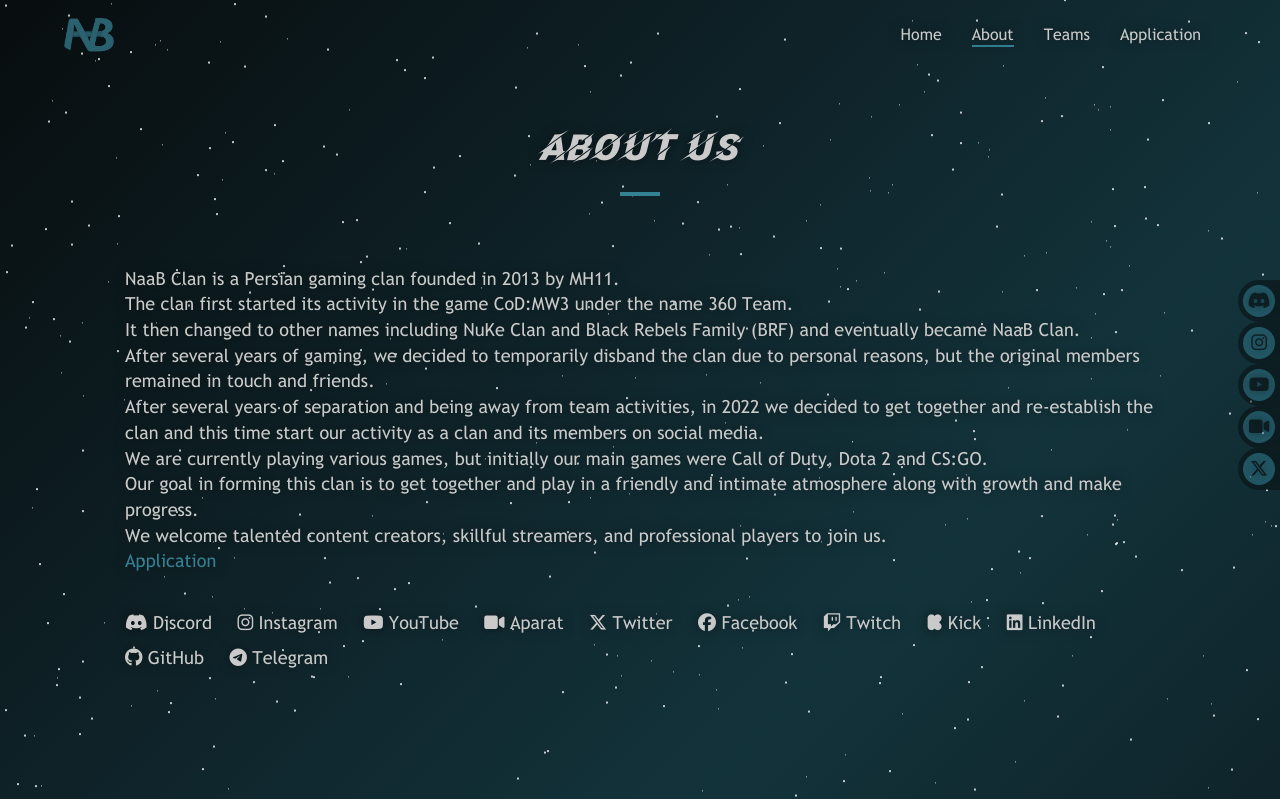
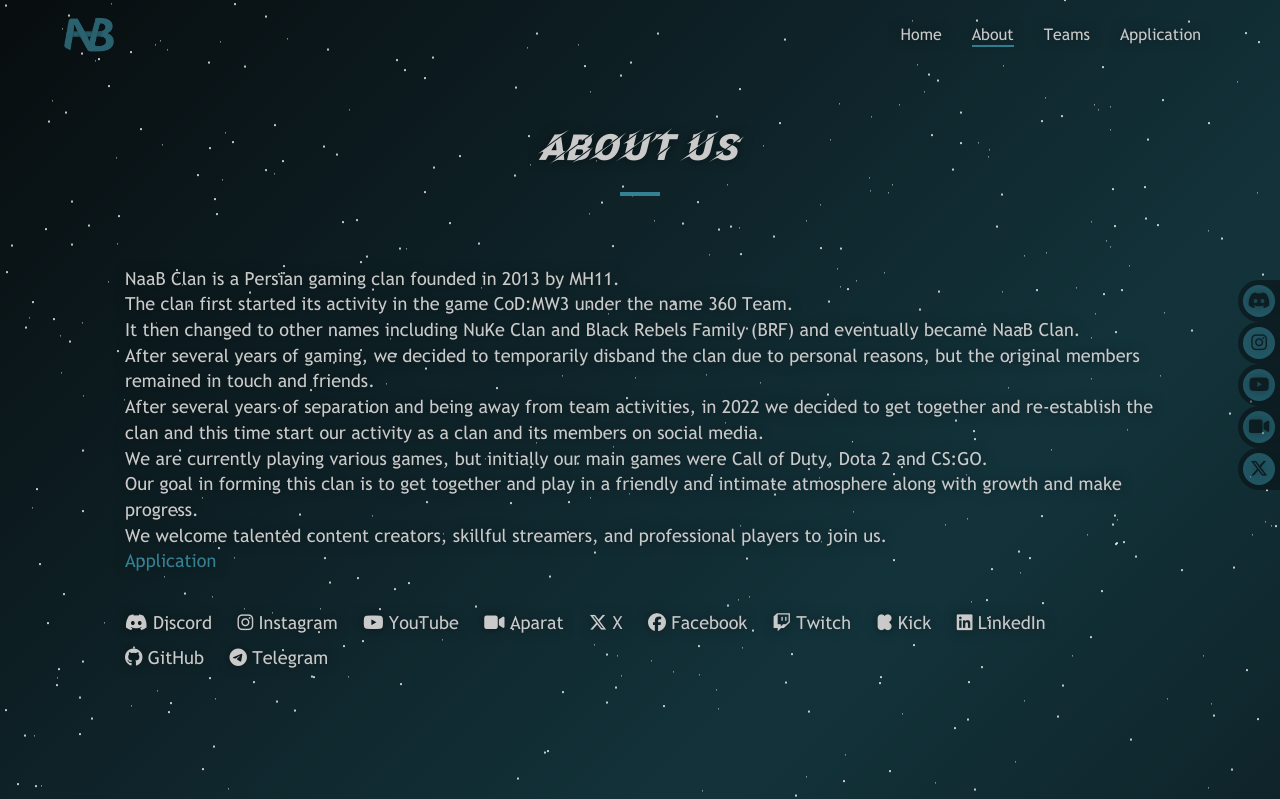
Before and after one commit to whoismh11/naabclan-template, a plain HTML site: page about/index.html in a window 1280 px wide. Shown: the top 799 px of the page. Drawn offline with Linux system fonts and the light colour scheme.

Commit message:
Changed "Twitter" to "X"

```diff
--- a/about/index.html
+++ b/about/index.html
@@ -66,7 +66,7 @@
 			<a href="https://instagram.com/naabclan" target="_blank"><i class="fa-brands fa-instagram"></i>Instagram</a>
 			<a href="https://youtube.com/@naabclan" target="_blank"><i class="fa-brands fa-youtube"></i>YouTube</a>
 			<a href="https://aparat.com/naabclan" target="_blank"><i class="fa-solid fa-video"></i>Aparat</a>
-			<a href="https://twitter.com/naabclan" target="_blank"><i class="fa-brands fa-x-twitter"></i>Twitter</a>
+			<a href="https://x.com/naabclan" target="_blank"><i class="fa-brands fa-x-twitter"></i>X</a>
 		</div>
 
 		<!-- Nav -->
@@ -129,7 +129,7 @@
 								<a href="https://instagram.com/naabclan" target="_blank"><span><i class="fa-brands fa-instagram"></i> Instagram</span></a>
 								<a href="https://youtube.com/@naabclan" target="_blank"><span><i class="fa-brands fa-youtube"></i> YouTube</span></a>
 								<a href="https://aparat.com/naabclan" target="_blank"><span><i class="fa-solid fa-video"></i> Aparat</span></a>
-								<a href="https://twitter.com/naabclan" target="_blank"><span><i class="fa-brands fa-x-twitter"></i> Twitter</span></a>
+								<a href="https://x.com/naabclan" target="_blank"><span><i class="fa-brands fa-x-twitter"></i> X</span></a>
 								<a href="https://facebook.com/naabclan" target="_blank"><span><i class="fa-brands fa-facebook"></i> Facebook</span></a>
 								<a href="https://twitch.tv/naabclan" target="_blank"><span><i class="fa-brands fa-twitch"></i> Twitch</span></a>
 								<a href="https://kick.com/naabclan" target="_blank"><span><i class="fa-brands fa-kickstarter-k"></i> Kick</span></a>
@@ -166,7 +166,7 @@
 							<li><a href="https://instagram.com/naabclan" target="_blank" title="Instagram"><i class="fa-brands fa-instagram fa-lg"></i></a></li>
 							<li><a href="https://youtube.com/@naabclan" target="_blank" title="YouTube"><i class="fa-brands fa-youtube fa-lg"></i></a></li>
 							<li><a href="https://aparat.com/naabclan" target="_blank" title="Aparat"><i class="fa-solid fa-video fa-lg"></i></a></li>
-							<li><a href="https://twitter.com/naabclan" target="_blank" title="Twitter"><i class="fa-brands fa-x-twitter fa-lg"></i></a></li>
+							<li><a href="https://x.com/naabclan" target="_blank" title="X"><i class="fa-brands fa-x-twitter fa-lg"></i></a></li>
 						</ul>
 						<!-- /Footer Follow -->
 
```
Also changed, not shown: aligator/index.html (+2 -2 lines), apply/index.html (+2 -2 lines), entity/index.html (+2 -2 lines), farjam/index.html (+2 -2 lines), general/index.html (+2 -2 lines), index.html (+2 -2 lines), jimmy/index.html (+2 -2 lines), kingzzariar/index.html (+2 -2 lines), mh11/index.html (+2 -2 lines), mohsen81/index.html (+2 -2 lines), revolver/index.html (+2 -2 lines), sepehrgp/index.html (+2 -2 lines), teams/index.html (+2 -2 lines), thewizard/index.html (+2 -2 lines), 2 more files.
